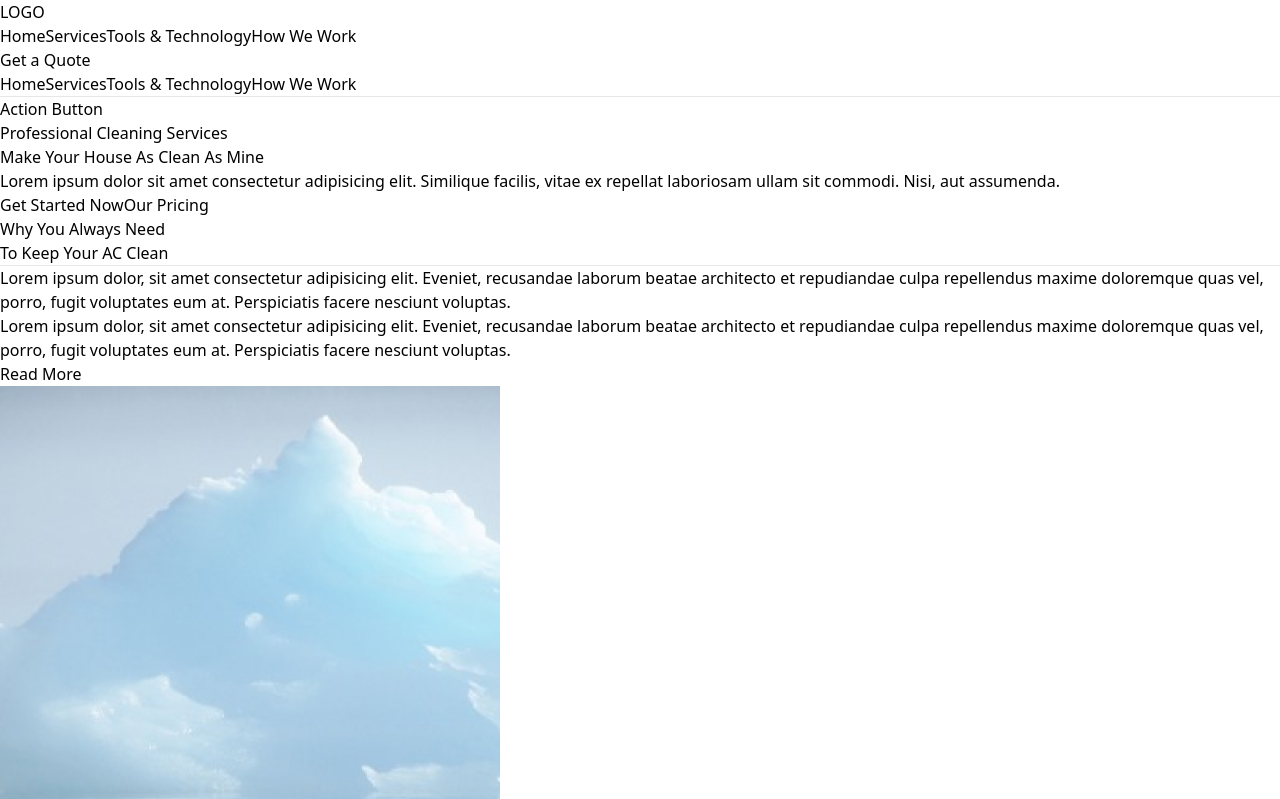
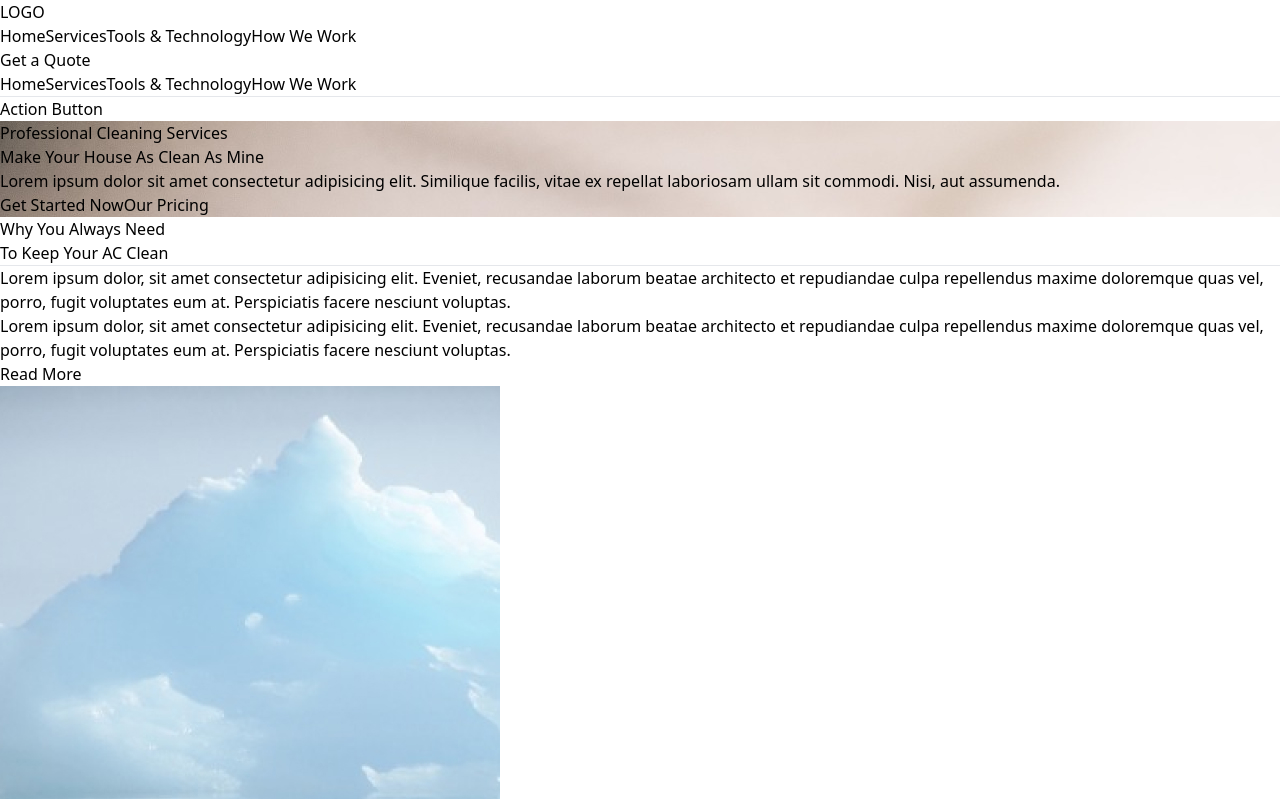
Before and after one commit to annisaipatt/landing-page, a Vue app: page / in a window 1280 px wide. Shown: the top 799 px of the page. Built offline with nearby package versions, Linux system fonts and the light colour scheme.

Commit message:
nav, banner,homepage,tools

```diff
--- a/src/components/TheBanner.vue
+++ b/src/components/TheBanner.vue
@@ -1,15 +1,11 @@
 <template>
-  <div class="py-6">
+  <div class="py-6 bg-cover h-[800px]" style="background-image: url('/public/img/banner.jpeg')">
     <div class="py-16 px-40">
       <div class="container mx-auto flex items-center justify-between">
-        <div class="w-1/2">
-          <div class="mb-8">
-            <h1 class="text-l mb-4 font-semibold text-black">
-              Professional Cleaning Services
-            </h1>
-            <h2 class="text-5xl mb-6 font-bold text-black">
-              Make Your House As Clean As Mine
-            </h2>
+        <div class="text-white">
+          <div class="grid gap-6 px-16 py-24">
+            <p class="text-xl">Professional Cleaning Services</p>
+            <h3 class="max-w-96 text-4xl font-bold leading-relaxed">Make Your House As Clean As Mine</h3>
             <div>
               <p class="max-w-2xl text-sm mb-6">
                 Lorem ipsum dolor sit amet consectetur adipisicing elit.
--- a/src/views/Homepage.vue
+++ b/src/views/Homepage.vue
@@ -7,12 +7,12 @@
     <TheHome></TheHome>
   </div>
   <div class="relative">
-    <TheServices></TheServices>
+    <ToolsTechnology></ToolsTechnology>
   </div>
 </template>
 <script setup>
 import TheNavbar from "../components/TheNavbar.vue";
 import TheBanner from "../components/TheBanner.vue";
 import TheHome from "../components/TheHome.vue";
-import TheServices from "@/components/TheServices.vue";
+import ToolsTechnology from "@/components/ToolsTechnology.vue";
 </script>
```
Also changed, not shown: src/components/ToolsTechnology.vue (renamed from src/components/TheServices.vue).
